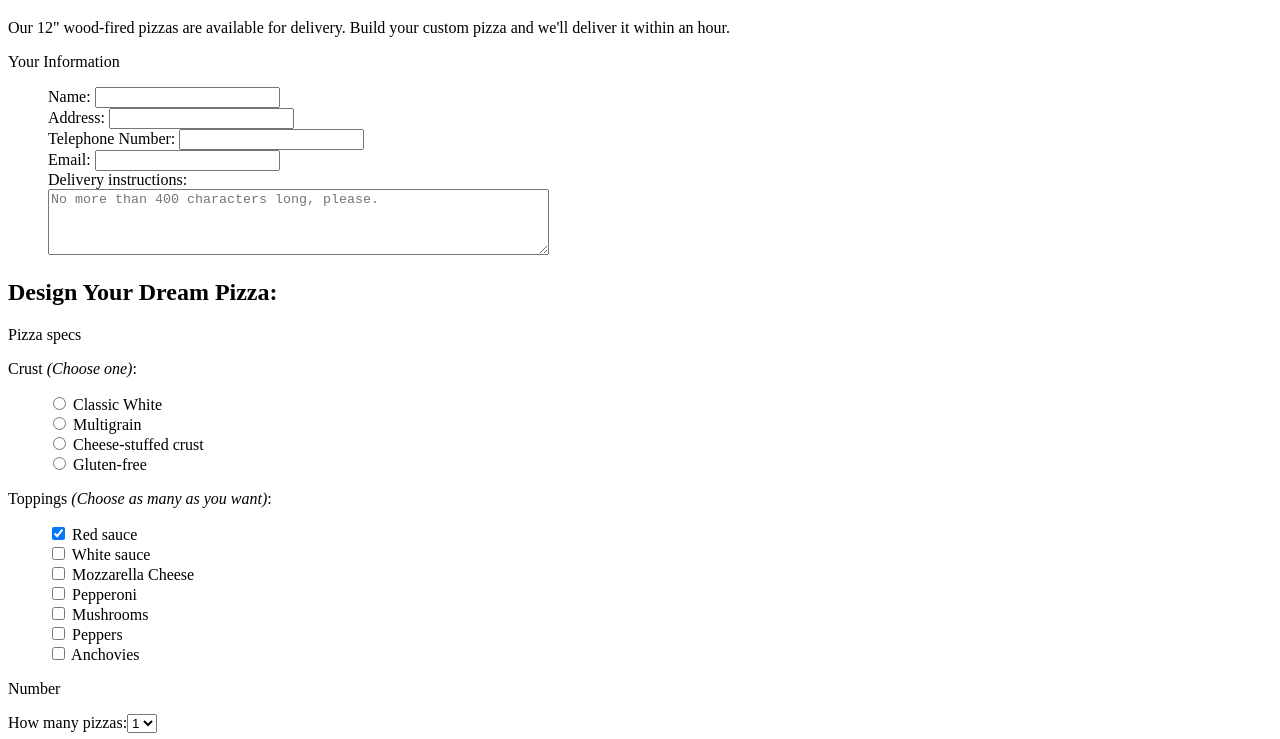
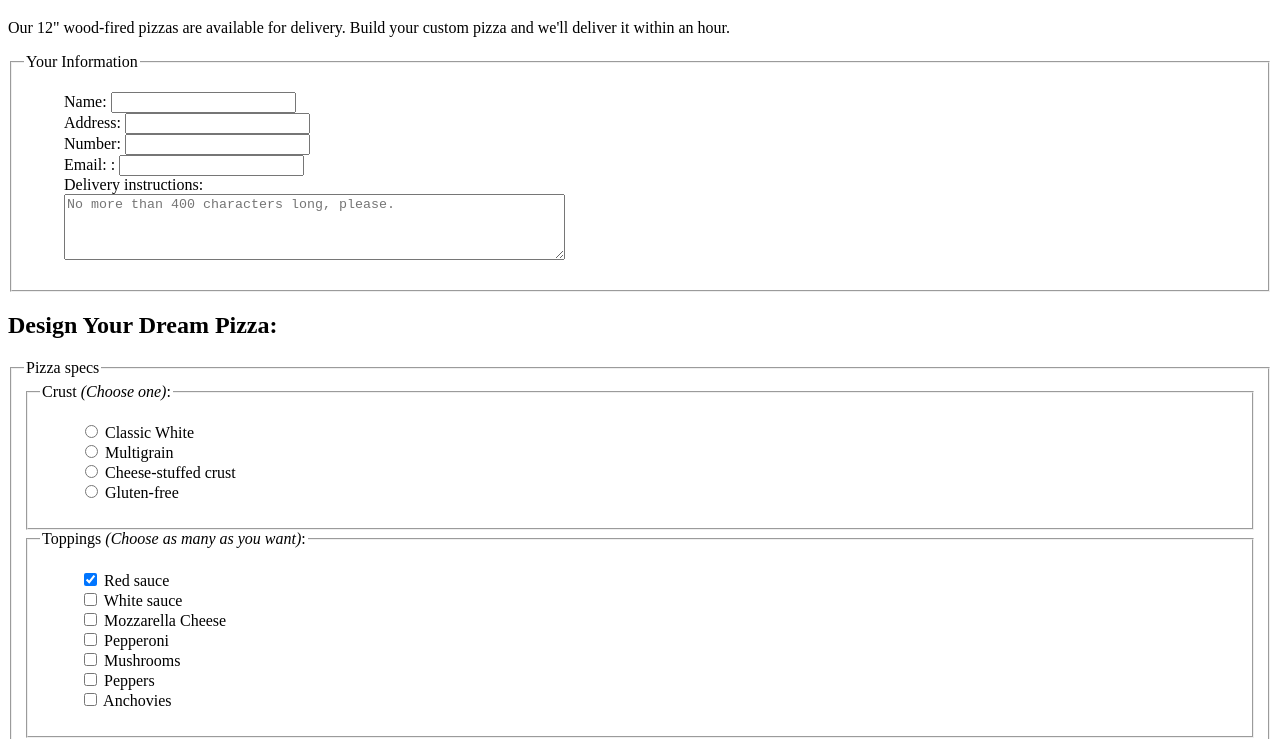
Before and after one commit to kevinctofel/CIS114, a plain HTML site: page Chapter9/pizza.html in a window 1280 px wide. Shown: the part 61-800 px from the top of the page. Drawn offline with Linux system fonts and the light colour scheme.

Commit message:
Labels and fieldsets

```diff
--- a/Chapter9/pizza.html
+++ b/Chapter9/pizza.html
@@ -20,42 +20,47 @@
   </p>
 
   <form action="http://www.blackgoosebistro.com/pizza.php" method="POST">
-    Your Information
-    <ul>
-      <li>Name: <input type="text" name="customername"></li>
-      <li>Address: <input type="text" name="address"></li>
-      <li>Telephone Number: <input type="tel" name="telephone"></li>
-      <li>Email: <input type="email" name="email"></li>
-      <li>Delivery instructions:</li>
-      <textarea name="instructions" rows="4" cols="60" maxlength="400"
-        placeholder="No more than 400 characters long, please."></textarea>
-    </ul>
+    <fieldset>
+      <legend>Your Information</legend>
 
+      <ul>
+        <li><label for="form-name">Name: </label><input type="text" name="customername" id="form-name"></li>
+        <li><label for="form-address">Address: </label><input type="text" name="address" id="form-address"></li>
+        <li><label for="form-telephone">Number: </label><input type="tel" name="telephone"></li>
+        <li><label for="form-email">Email: </label>: <input type="email" name="email" id="form-email"></li>
+        <li><label for="form-instructions">Delivery instructions: </label></li>
+        <textarea name="instructions" rows="4" cols="60" maxlength="400"
+          placeholder="No more than 400 characters long, please." id="form-instructions"></textarea>
+      </ul>
+    </fieldset>
 
     <h2>Design Your Dream Pizza:</h2>
 
-    <p>Pizza specs<p>
-
-        <p>Crust <em>(Choose one)</em>:</p>
+    <fieldset>
+      <legend>Pizza specs</legend>
+      <fieldset>
+        <legend>Crust <em>(Choose one)</em>:</legend>
         <ul>
-          <li><input type="radio" name="crust" value="white"> Classic White</li>
-          <li><input type="radio" name="crust" value="multigrain"> Multigrain</li>
-          <li><input type="radio" name="crust" value="stuffed"> Cheese-stuffed crust</li>
-          <li><input type="radio" name="crust" value="glutenfree"> Gluten-free</li>
+          <li><label><input type="radio" name="crust" value="white"> Classic White</label></li>
+          <li><label><input type="radio" name="crust" value="multigrain"> Multigrain</label></li>
+          <li><label><input type="radio" name="crust" value="stuffed"> Cheese-stuffed crust</label></li>
+          <li><label><input type="radio" name="crust" value="glutenfree"> Gluten-free</label></li>
         </ul>
-
-        <p>Toppings <em>(Choose as many as you want)</em>:</p>
+      </fieldset>
+      <fieldset>
+        <legend>Toppings <em>(Choose as many as you want)</em>:</legend>
         <ul>
-          <li><input type="checkbox" name="toppings[]" value="red" checked> Red sauce</li>
-          <li><input type="checkbox" name="toppings[]" value="white"> White sauce</li>
-          <li><input type="checkbox" name="toppings[]" value="mozzarella"> Mozzarella Cheese</li>
-          <li><input type="checkbox" name="toppings[]" value="pepperoni"> Pepperoni</li>
-          <li><input type="checkbox" name="toppings[]" value="shrooms"> Mushrooms</li>
-          <li><input type="checkbox" name="toppings[]" value="peppers"> Peppers</li>
-          <li><input type="checkbox" name="toppings[]" value="anchovies"> Anchovies</li>
+          <li><label><input type="checkbox" name="toppings[]" value="red" checked> Red sauce</label></li>
+          <li><label><input type="checkbox" name="toppings[]" value="white"> White sauce</label></li>
+          <li><label><input type="checkbox" name="toppings[]" value="mozzarella"> Mozzarella Cheese</label></li>
+          <li><label><input type="checkbox" name="toppings[]" value="pepperoni"> Pepperoni</label></li>
+          <li><label><input type="checkbox" name="toppings[]" value="shrooms"> Mushrooms</label></li>
+          <li><label><input type="checkbox" name="toppings[]" value="peppers"> Peppers</label></li>
+          <li><label><input type="checkbox" name="toppings[]" value="anchovies"> Anchovies</label></li>
         </ul>
-
-        <p>Number</p>
+      </fieldset>
+      <fieldset>
+        <legend>Number</legend>
         <p>How many pizzas:<select name="pizzas" size="1">
             <option>1</option>
             <option>2</option>
@@ -65,8 +70,10 @@
             <option>6</option>
           </select>
           <p>
+      </fieldset>
+    </fieldset>
 
-            <p><input type="submit" value="Bring me a pizza!"><input type="reset" .</p>
+    <p><input type="submit" value="Bring me a pizza!"><input type="reset"></p>
   </form>
 </body>
 
```
